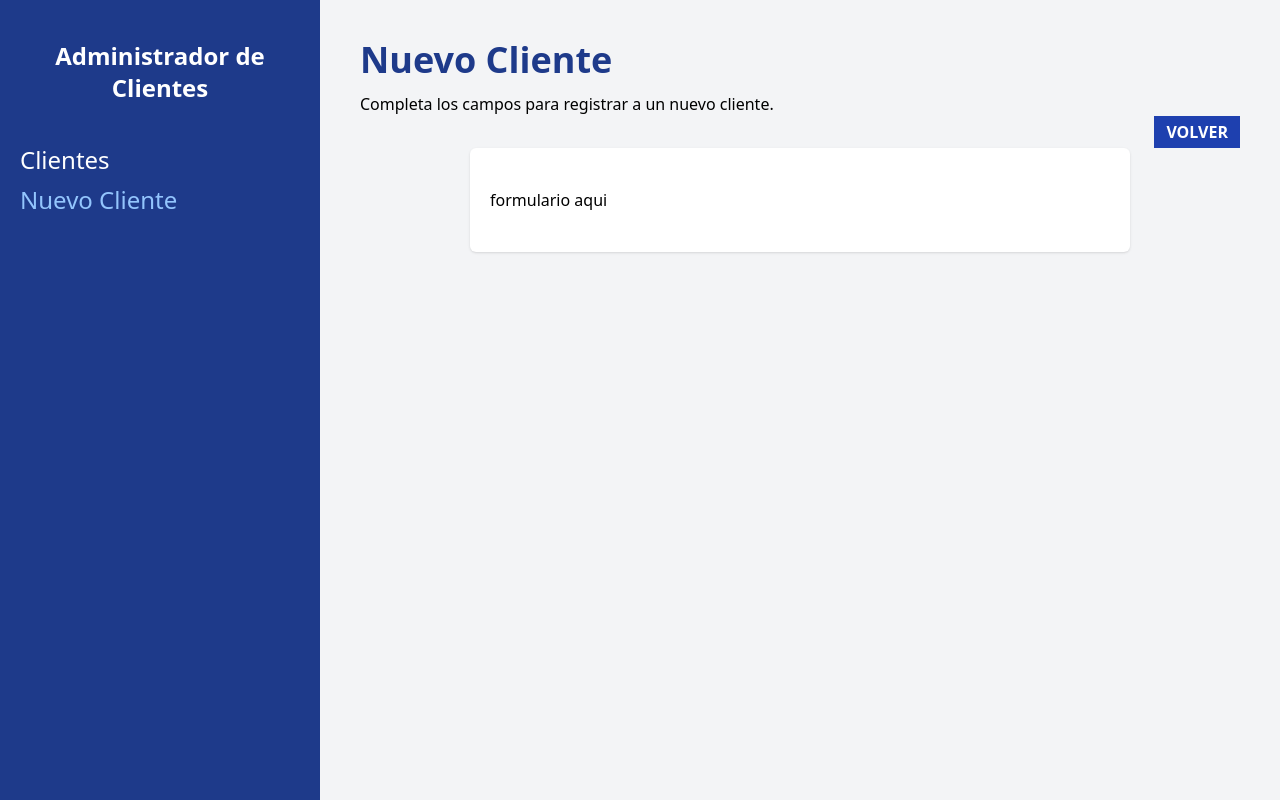
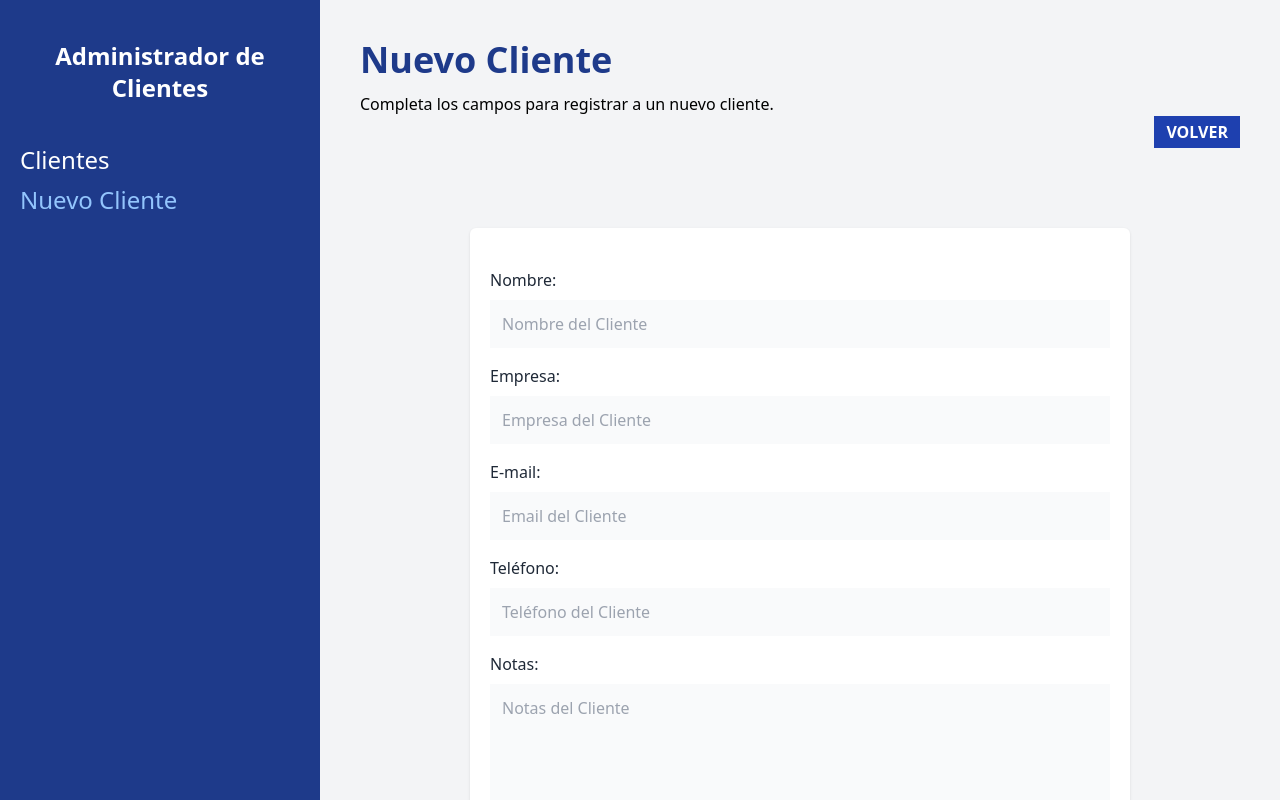
Before and after one commit to ivan-burgio/proyecto-crm-vite, a React (Vite) app: page /clientes/nuevo in a window 1280 px wide. Built offline with nearby package versions, Linux system fonts and the light colour scheme.

Commit message:
Agregando el formulario

```diff
--- /dev/null
+++ b/src/components/Formulario.jsx
@@ -0,0 +1,77 @@
+const Formulario = ({cliente}) => {
+    return (
+        <>
+            <div className="mb-4">
+                <label
+                    className="text-gray-800"
+                    htmlFor="nombre"
+                >Nombre:</label>
+                <input
+                    id="nombre"
+                    type="text"
+                    className="mt-2 block w-full p-3 bg-gray-50"
+                    placeholder="Nombre del Cliente"
+                    name="nombre"
+                />
+            </div>
+            <div className="mb-4">
+                <label
+                    className="text-gray-800"
+                    htmlFor="empresa"
+                >Empresa:</label>
+                <input
+                    id="empresa"
+                    type="text"
+                    className="mt-2 block w-full p-3 bg-gray-50"
+                    placeholder="Empresa del Cliente"
+                    name="empresa"
+                />
+            </div>
+
+            <div className="mb-4">
+                <label
+                    className="text-gray-800"
+                    htmlFor="email"
+                >E-mail:</label>
+                <input
+                    id="email"
+                    type="email"
+                    className="mt-2 block w-full p-3 bg-gray-50"
+                    placeholder="Email del Cliente"
+                    name="email"
+                />
+            </div>
+
+            <div className="mb-4">
+                <label
+                    className="text-gray-800"
+                    htmlFor="telefono"
+                >Teléfono:</label>
+                <input
+                    id="telefono"
+                    type="tel"
+                    className="mt-2 block w-full p-3 bg-gray-50"
+                    placeholder="Teléfono del Cliente"
+                    name="telefono"
+                />
+            </div>
+
+            <div className="mb-4">
+                <label
+                    className="text-gray-800"
+                    htmlFor="notas"
+                >Notas:</label>
+                <textarea
+                    as="textarea"
+                    id="notas"
+                    type="text"
+                    className="mt-2 block w-full p-3 bg-gray-50 h-40 align-self"
+                    placeholder="Notas del Cliente"
+                    name="notas"
+                />
+            </div>
+        </>
+    )
+}
+
+export default Formulario
--- a/src/pages/NuevoCliente.jsx
+++ b/src/pages/NuevoCliente.jsx
@@ -1,4 +1,5 @@
 import { useNavigate } from "react-router-dom";
+import Formulario from "../components/Formulario";
 
 export default function NuevoCliente() {
     const navigate = useNavigate();
@@ -19,8 +20,16 @@
                 </button>
             </div>
 
-            <div className="bg-white shadow rounded-md md:w-3/4 mx-auto px-5 py-10">
-                <p>formulario aqui</p>
+            <div className="bg-white shadow rounded-md md:w-3/4 mx-auto px-5 py-10 mt-20">
+                <form>
+                    <Formulario />
+
+                    <input
+                        type="submit"
+                        className="mt-5 w-full bg-blue-800 p-3 uppercase font-bold text-white text-lg"
+                        value="Registrar Cliente"
+                    />
+                </form>
             </div>
         </div>
     );
```
